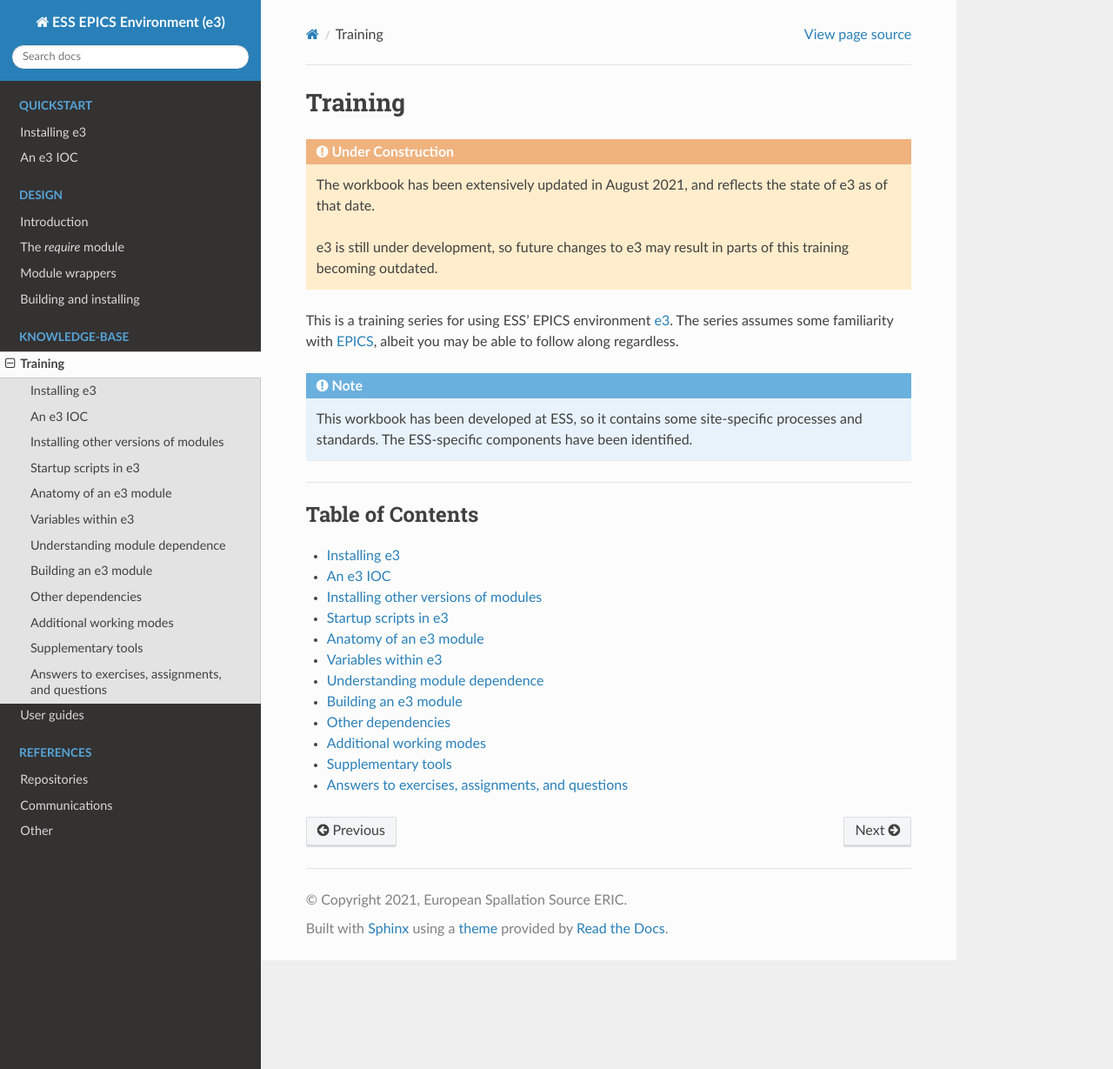
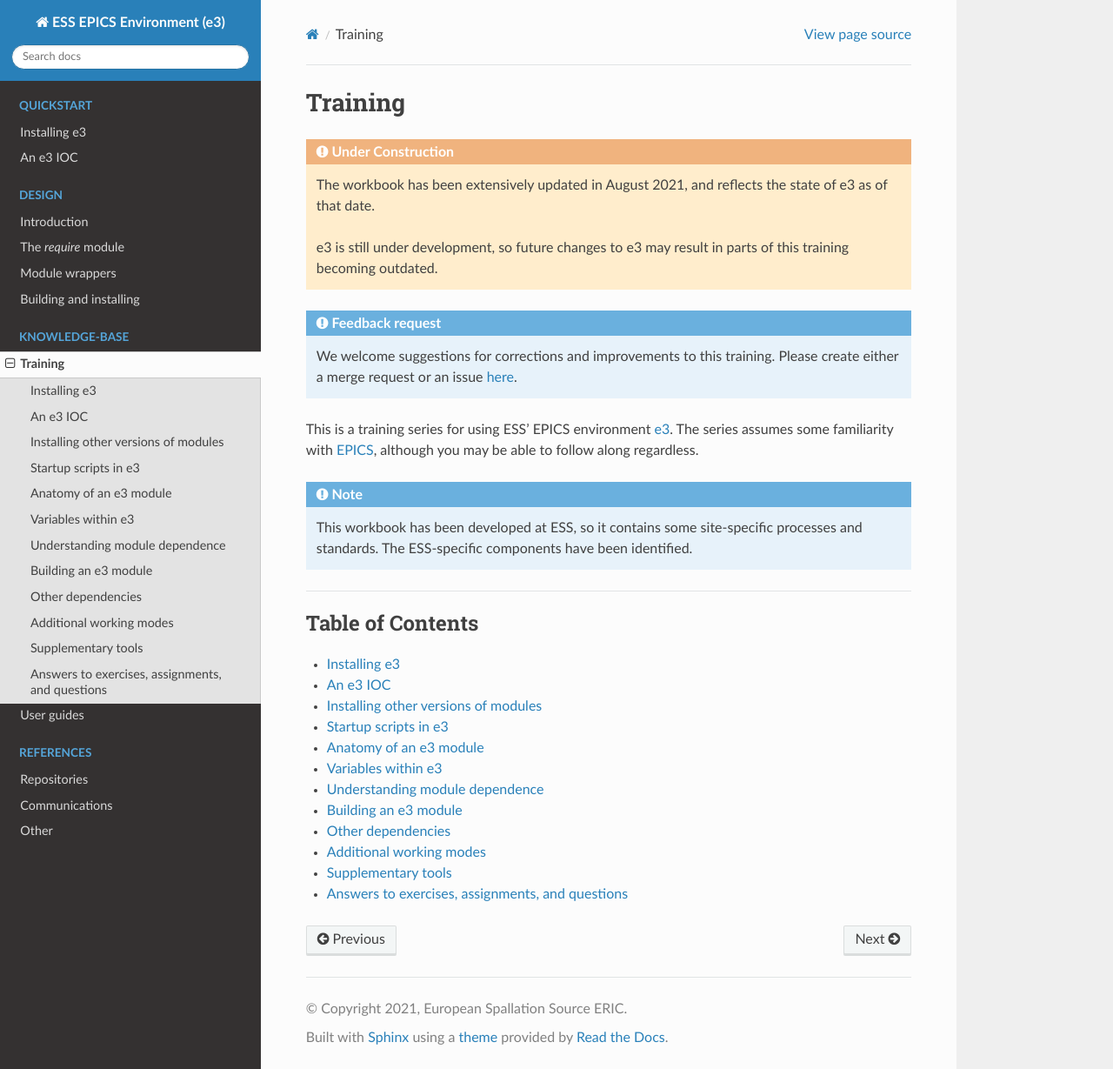
Before and after one commit to ttkorhonen/e3pages, a Sphinx documentation site: the page built from docs/kb/training/index.md, in a window 1280 px wide and 1229 px high. Shown: the whole window at 87% size. Built offline with Sphinx 7.4.7 and the Read the Docs theme 2.0.0, drawn with Linux system fonts in a browser that asks for light colours.

Commit message:
Add feedback request, and minor phrasing change

````diff
--- a/docs/kb/training/index.md
+++ b/docs/kb/training/index.md
@@ -1,6 +1,6 @@
 # Training
 
-```{admonition} Under Construction
+:::{admonition} Under Construction
 :class: warning
 
 The workbook has been extensively updated in August 2021, and reflects the
@@ -8,11 +8,17 @@ state of e3 as of that date.
 
 e3 is still under development, so future changes to e3 may result in parts of
 this training becoming outdated.
-```
+:::
+
+:::{admonition} Feedback request
+We welcome suggestions for corrections and improvements to this training. Please
+create either a merge request or an issue
+[here](https://gitlab.esss.lu.se/e3/e3.pages.esss.lu.se).
+:::
 
 This is a training series for using ESS' EPICS environment
 [e3](https://gitlab.esss.lu.se/e3/e3). The series assumes some familiarity with
-[EPICS](https://epics-controls.org), albeit you may be able to follow along
+[EPICS](https://epics-controls.org), although you may be able to follow along
 regardless.
 
 :::{note}
````
